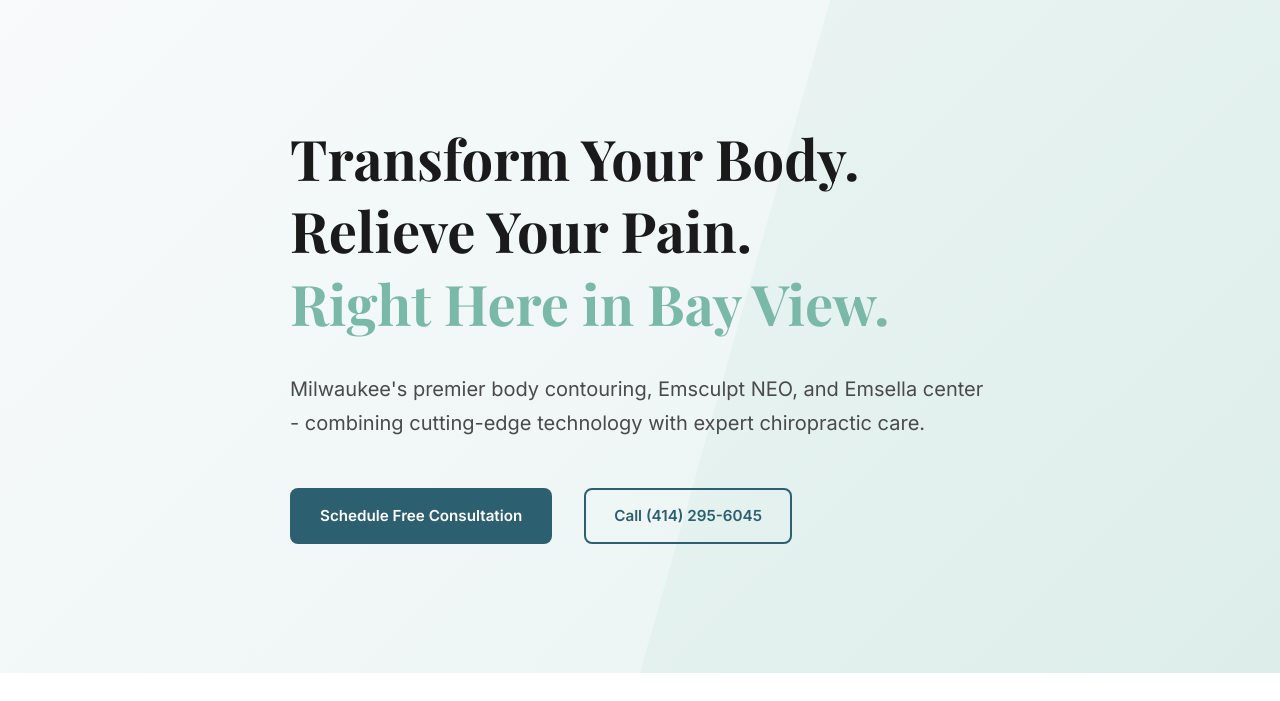
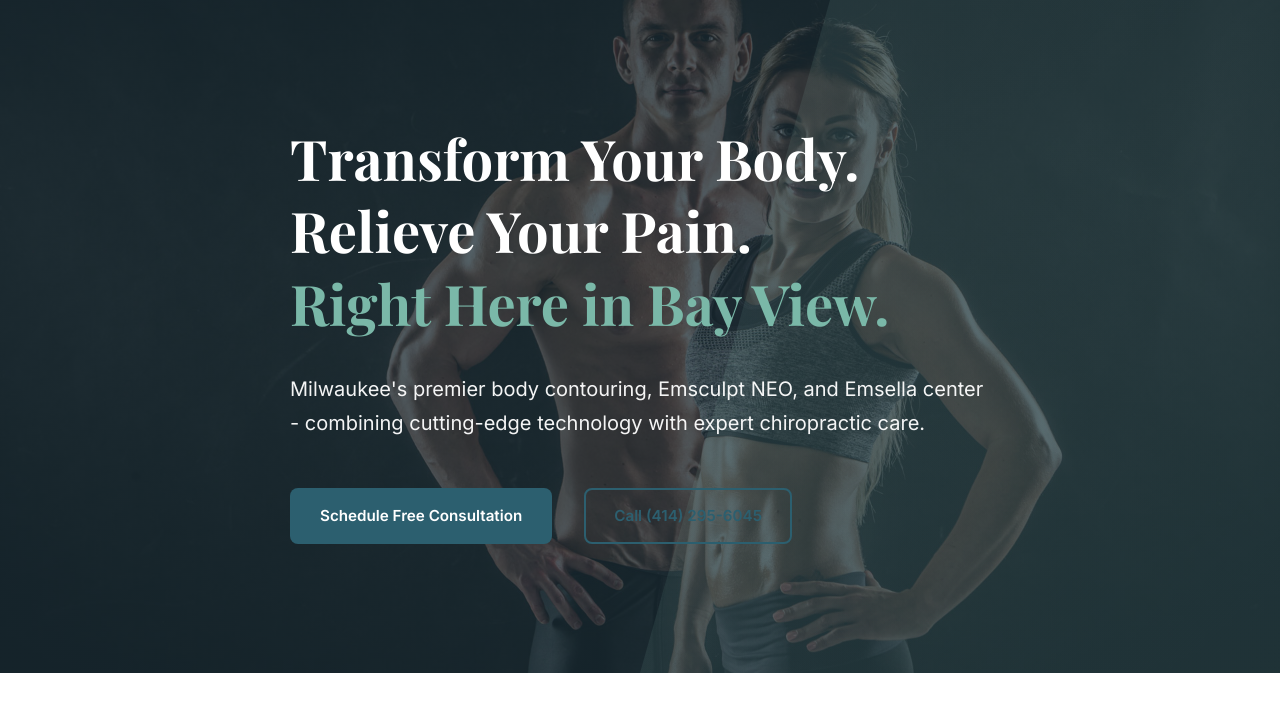
Before and after one commit to drjpin/rejuvenate-health-mke2, a plain HTML site: page index.html in a window 1280 px wide. Shown: the part 99-800 px from the top of the page. Drawn offline with nearby package versions, Linux system fonts and the light colour scheme.

Commit message:
Add hero background image

```diff
--- a/styles.css
+++ b/styles.css
@@ -258,7 +258,8 @@ p {
     min-height: 85vh;
     display: flex;
     align-items: center;
-    background: linear-gradient(135deg, var(--bg-light) 0%, var(--bg-accent) 100%);
+    background: linear-gradient(rgba(28, 47, 56, 0.75), rgba(28, 47, 56, 0.75)),
+                url('images/hero-emsculpt.jpg') center/cover no-repeat;
     overflow: hidden;
 }
 
@@ -284,9 +285,14 @@ p {
     margin-bottom: var(--spacing-md);
 }
 
+.hero h1 {
+    margin-bottom: var(--spacing-md);
+    color: white;
+}
+
 .hero-subtitle {
     font-size: 1.25rem;
-    color: var(--text-medium);
+    color: rgba(255, 255, 255, 0.95);
     margin-bottom: var(--spacing-lg);
     line-height: 1.7;
 }
```
Also changed, not shown: images/hero-emsculpt.jpg (added), 2 other files.
